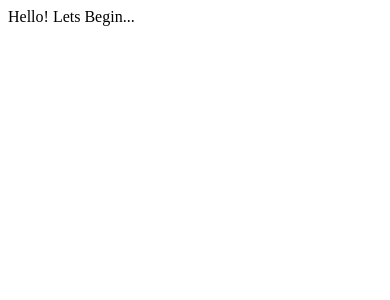
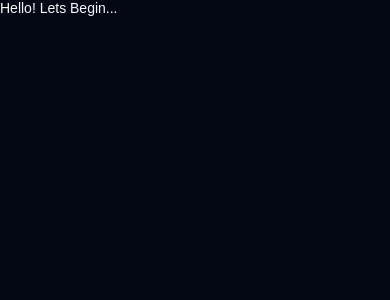
Before and after one commit to HarshitChauhan/DisneyPlusClone, a React (Create React App) app: page / in a window 390 px wide. Shown: the top 300 px of the page. Built offline with nearby package versions, Linux system fonts and the light colour scheme.

Commit message:
GlobalStyling and Mobile Responsiveness added.

```diff
--- a/package.json
+++ b/package.json
@@ -6,7 +6,8 @@
     "cra-template": "1.1.2",
     "react": "^17.0.2",
     "react-dom": "^17.0.2",
-    "react-scripts": "4.0.3"
+    "react-scripts": "4.0.3",
+    "styled-components": "^5.2.3"
   },
   "scripts": {
     "start": "react-scripts start",
--- a/src/index.css
+++ b/src/index.css
@@ -0,0 +1,37 @@
+html {
+  scroll-behavior: smooth;
+}
+
+* {
+  box-sizing: border-box;
+}
+
+body {
+  background-color: #040714;
+  color: #f9f9f9;
+
+  font-family: Avenir-Roman, sans-serif;
+  margin: 0;
+  padding: 0;
+}
+
+a {
+  color: #f9f9f9;
+  text-decoration: none;
+}
+
+@media only screen and (min-idth: 768px) {
+  body {
+    font-size: 16px;
+  }
+}
+@media only screen and (min-width: 480px) and (max-width: 768px) {
+  body {
+    font-size: 15px;
+  }
+}
+@media only screen and (max-width: 479px) {
+  body {
+    font-size: 14px;
+  }
+}
```
Also changed, not shown: 1 other file (tests, documents, lock files or other folders).
